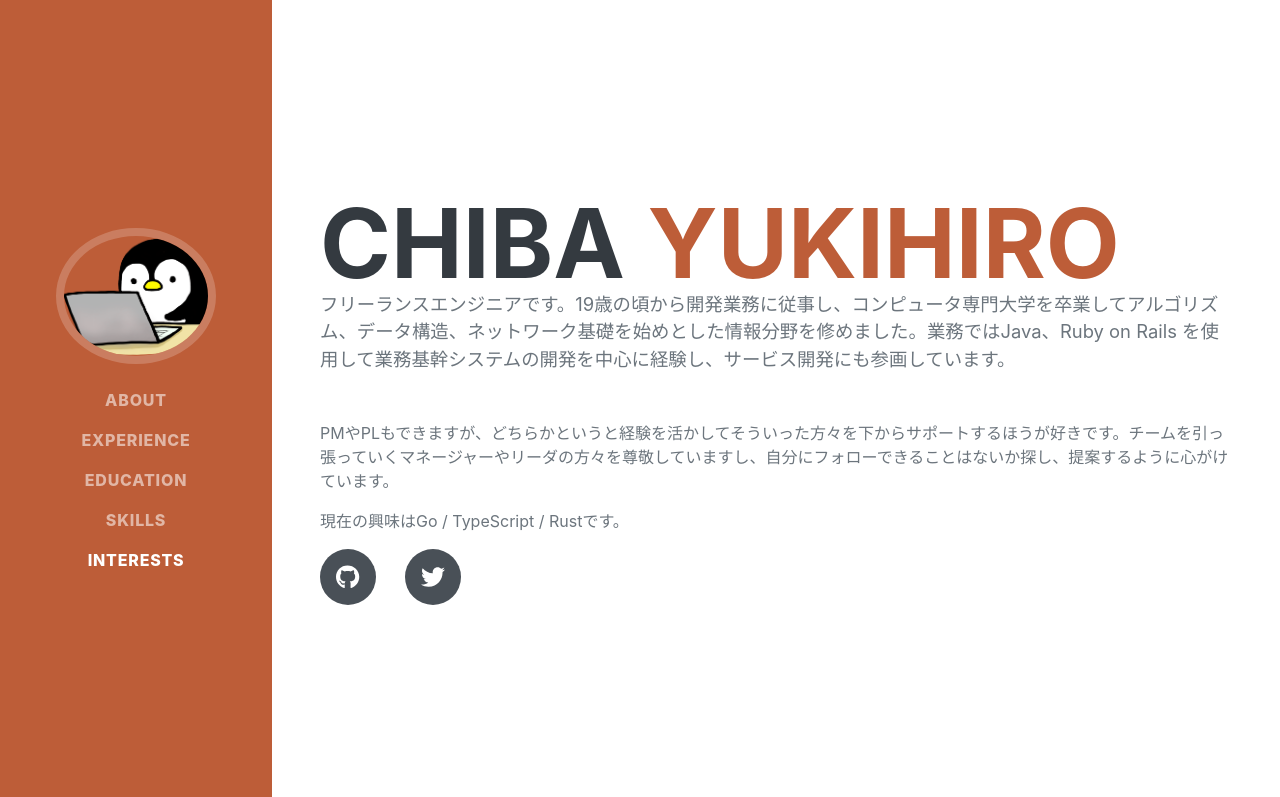
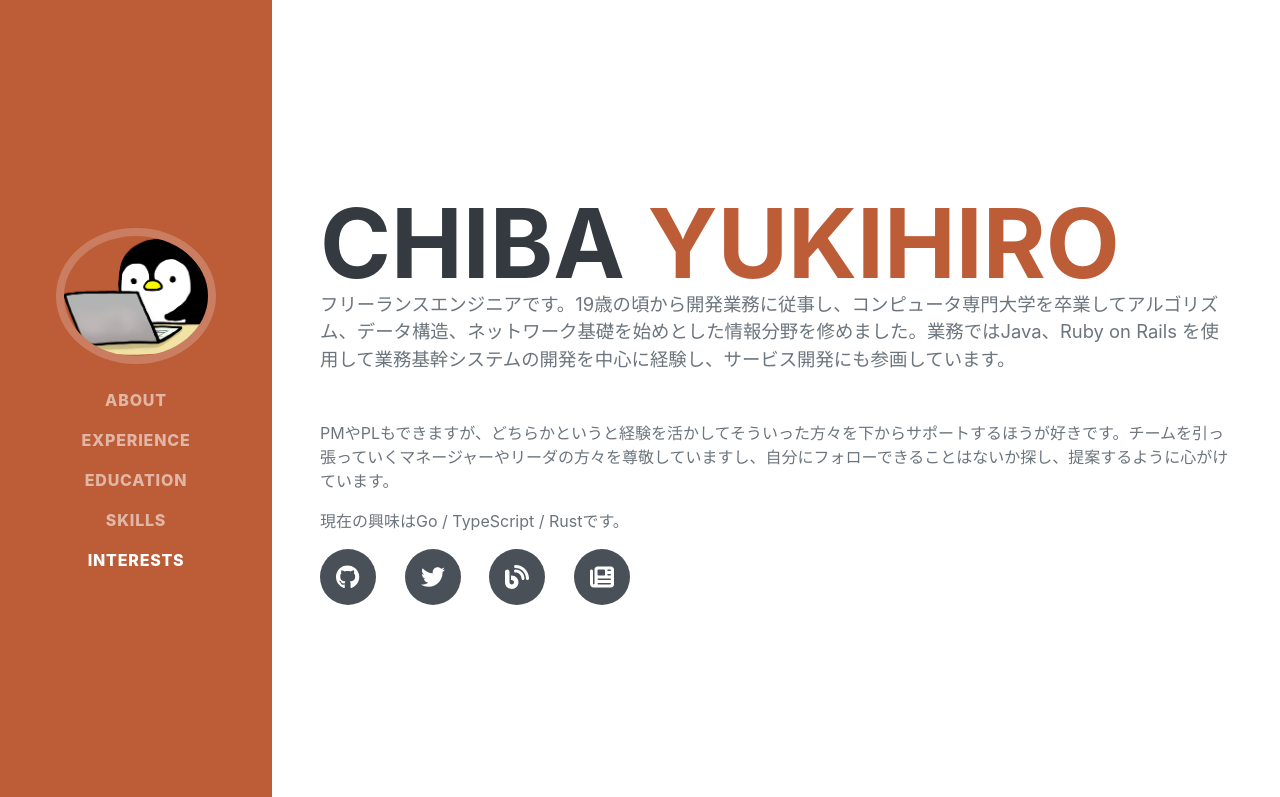
Before and after one commit to chee-se/resume, a plain HTML site: page index.html in a window 1280 px wide. Shown: the top 797 px of the page. Drawn offline with nearby package versions, Linux system fonts and the light colour scheme; a web font is replaced by a local one.

Commit message:
SNSを追加

```diff
--- a/index.html
+++ b/index.html
@@ -51,6 +51,9 @@
                         <!--<a class="social-icon" href="#!"><i class="fab fa-linkedin-in"></i></a>-->
                         <a class="social-icon" href="https://github.com/chee-se"><i class="fab fa-github"></i></a>
                         <a class="social-icon" href="https://twitter.com/home"><i class="fab fa-twitter"></i></a>
+                        <a class="social-icon" href="https://ch-1.hatenablog.jp"><i class="fa-solid fa-blog"></i></a>
+                        <a class="social-icon" href="https://qiita.com/ch_"><i class="fa-solid fa-newspaper"></i></a>
+
                         <!--<a class="social-icon" href="#!"><i class="fab fa-facebook-f"></i></a>-->
                     </div>
                 </div>
```
